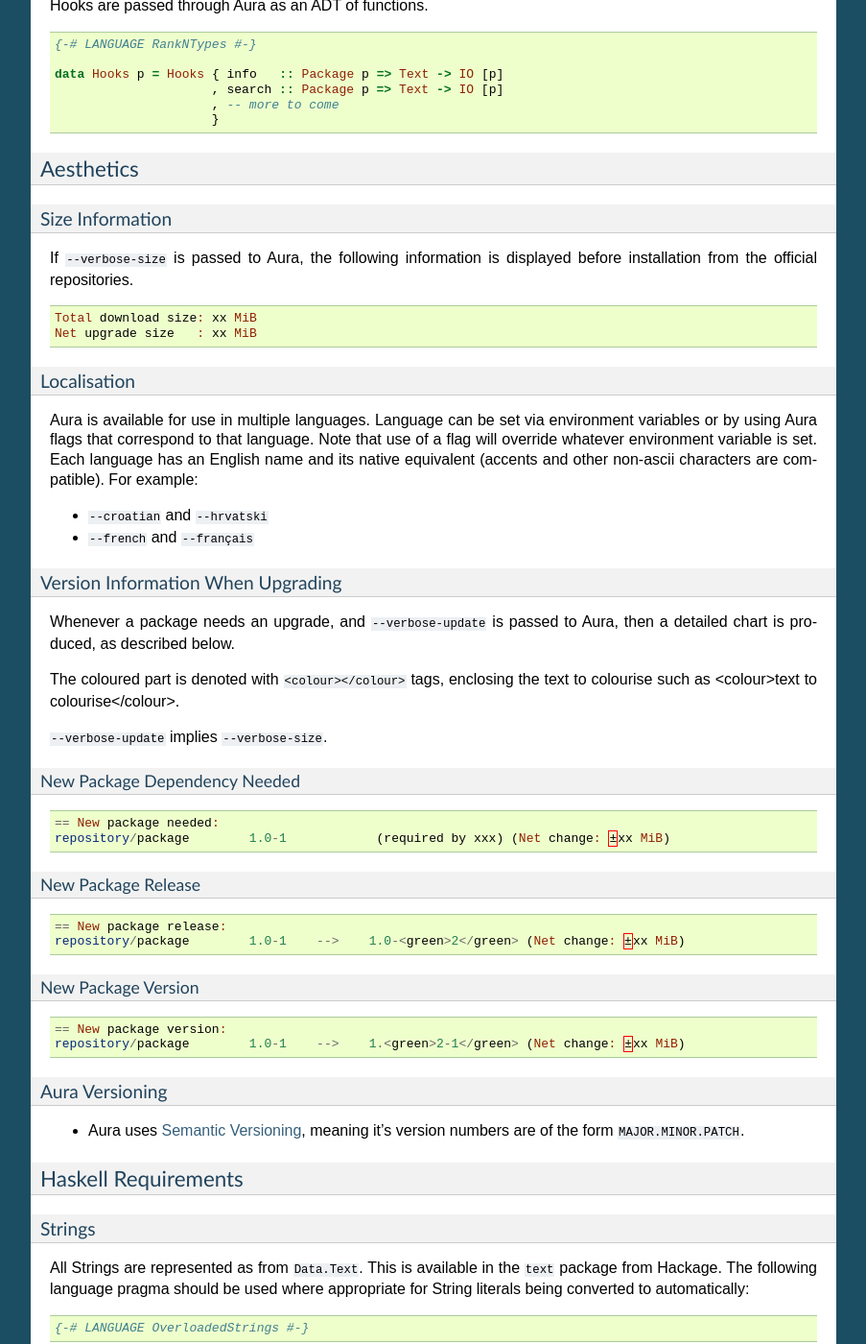
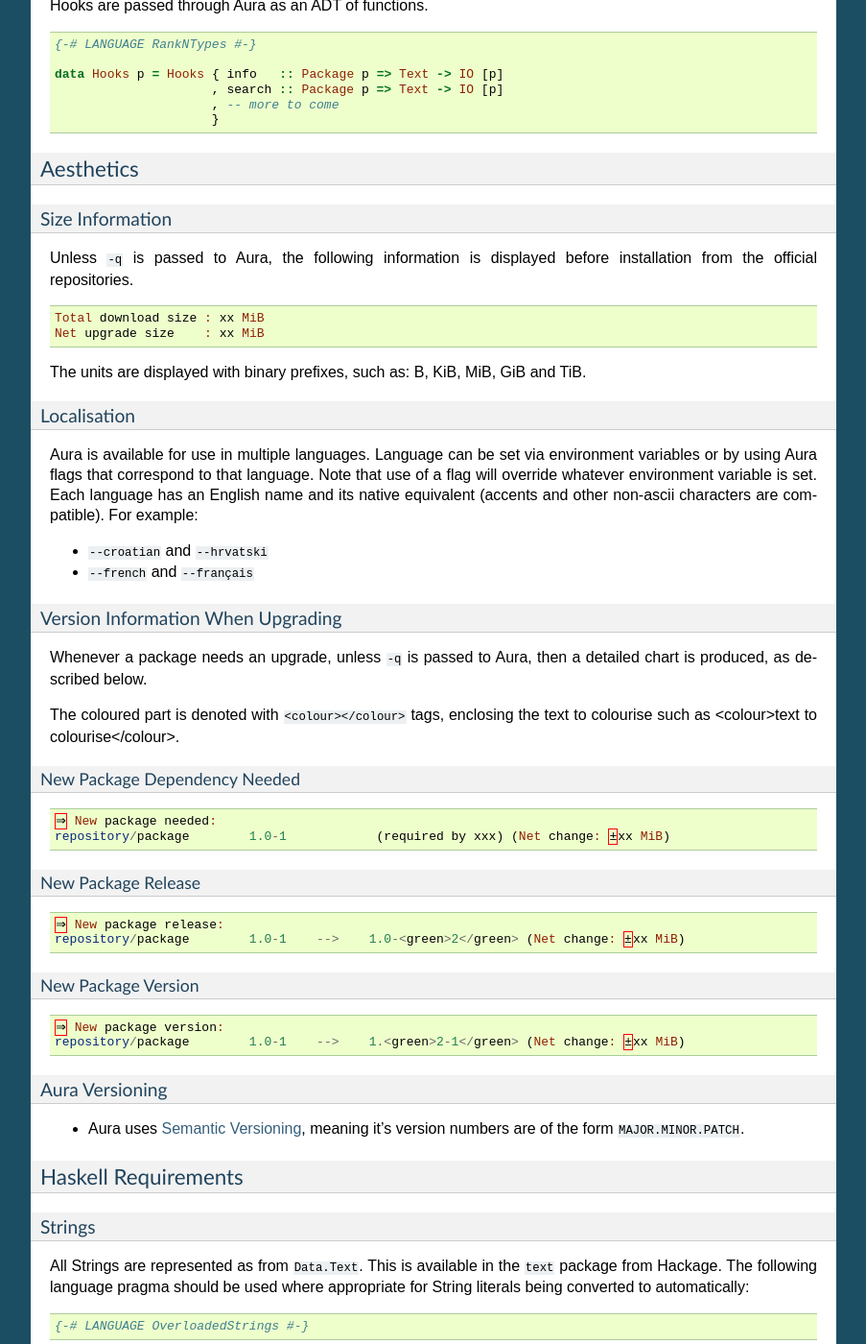
Before and after one commit to fosskers/aura, a Sphinx documentation site: the page built from doc/source/design.rst, in a window 1280 px wide and 1400 px high, scrolled down 6279 px. Shown: the whole window at 96% size, without its empty margins (198-1101 px from the left). Built offline with Sphinx 7.4.7, drawn with Linux system fonts in a browser that asks for light colours.

Commit message:
Detailled information by default (and unicode arrow)

```diff
--- a/doc/source/design.rst
+++ b/doc/source/design.rst
@@ -337,13 +337,15 @@
 
 Size Information
 ~~~~~~~~~~~~~~~~
-If ``--verbose-size`` is passed to Aura, the following information is
+Unless ``-q`` is passed to Aura, the following information is
 displayed before installation from the official repositories.
 
 .. code-block::
 
-   Total download size: xx MiB
-   Net upgrade size   : xx MiB
+   Total download size : xx MiB
+   Net upgrade size    : xx MiB
+
+The units are displayed with binary prefixes, such as: B, KiB, MiB, GiB and TiB.
 
 Localisation
 ~~~~~~~~~~~~
@@ -367,20 +369,18 @@
 Version Information When Upgrading
 ~~~~~~~~~~~~~~~~~~~~~~~~~~~~~~~~~~
 
-Whenever a package needs an upgrade, and ``--verbose-update`` is passed to
+Whenever a package needs an upgrade, unless ``-q`` is passed to
 Aura, then a detailed chart is produced, as described below.
 
 The coloured part is denoted with ``<colour></colour>`` tags, enclosing the
 text to colourise such as <colour>text to colourise</colour>.
-
-``--verbose-update`` implies ``--verbose-size``.
 
 New Package Dependency Needed
 *****************************
 
 .. code-block::
 
-   == New package needed:
+   ⇒ New package needed:
    repository/package        1.0-1            (required by xxx) (Net change: ±xx MiB)
 
 New Package Release
@@ -388,7 +388,7 @@
 
 .. code-block::
 
-   == New package release:
+   ⇒ New package release:
    repository/package        1.0-1    -->    1.0-<green>2</green> (Net change: ±xx MiB)
 
 New Package Version
@@ -396,7 +396,7 @@
 
 .. code-block::
 
-   == New package version:
+   ⇒ New package version:
    repository/package        1.0-1    -->    1.<green>2-1</green> (Net change: ±xx MiB)
 
 Aura Versioning
```
